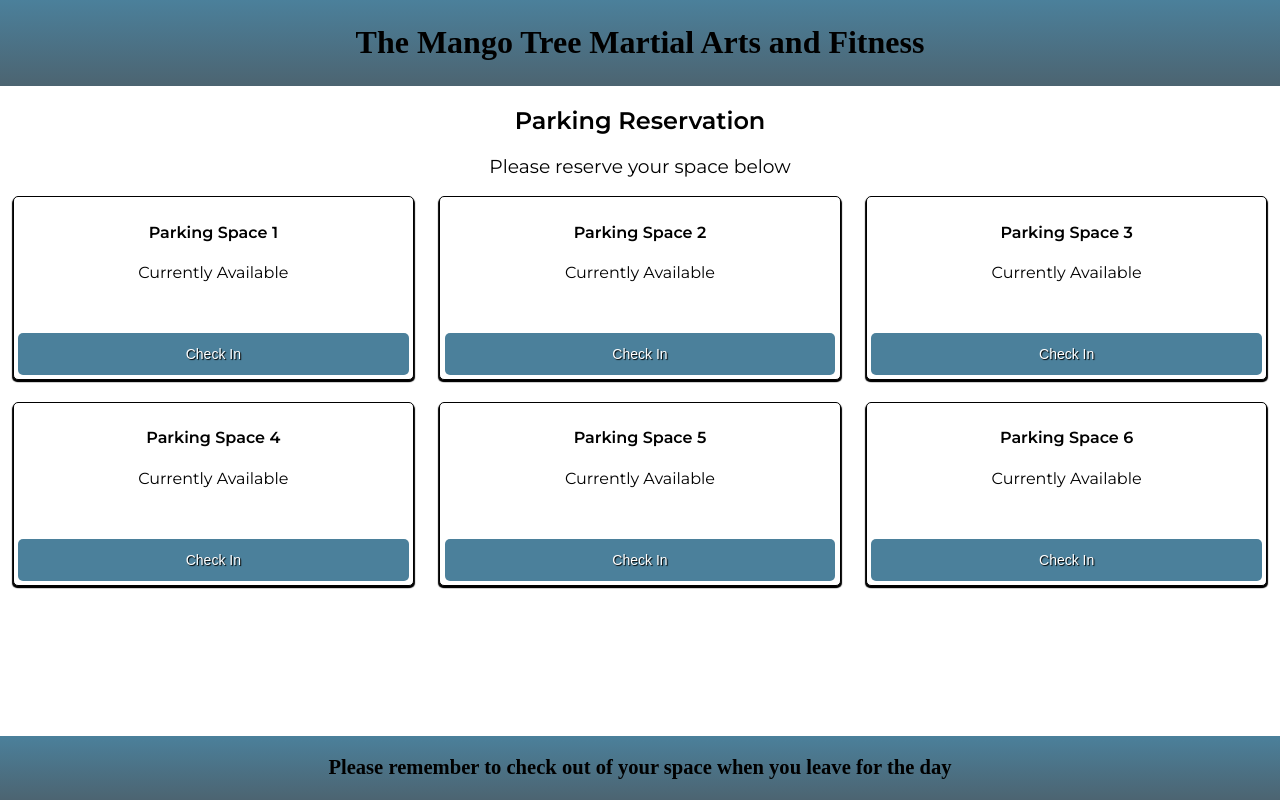
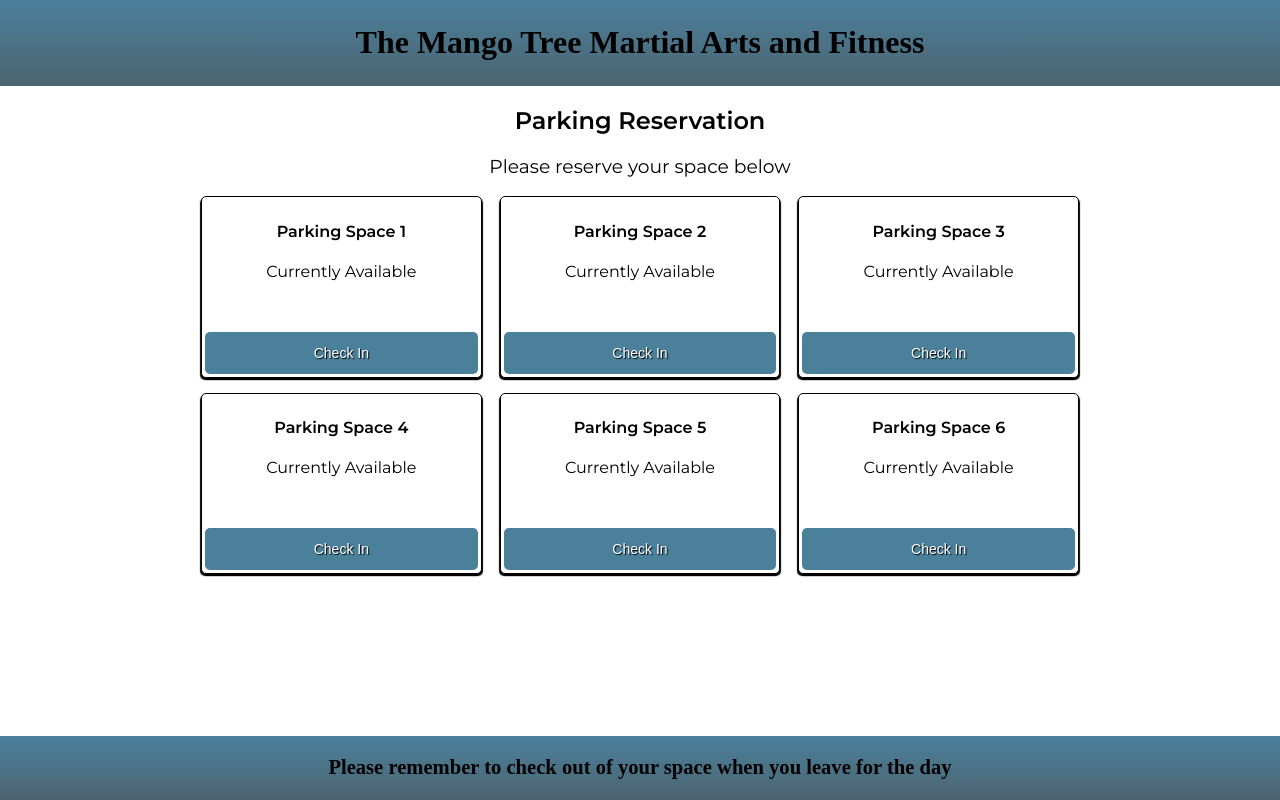
Before and after one commit to cthorpe1/mtparking_v2, a React app: page / in a window 1280 px wide. Built offline with nearby package versions, Linux system fonts and the light colour scheme.

Commit message:
Media query to increase left and right margin of ParkingLot on desktops

```diff
--- a/src/App.module.css
+++ b/src/App.module.css
@@ -13,12 +13,9 @@
     input {
       width: .5em;
     }
-    .container {
+    .App {
       margin-left: 0;
       margin-right: 0;
       grid-template-columns: 30% 30% 30%;
     }
-    .button {
-      position: relative;
-    }
   }
--- a/src/components/ParkingLot/ParkingLot.module.css
+++ b/src/components/ParkingLot/ParkingLot.module.css
@@ -4,3 +4,10 @@
     grid-template-rows: 1fr 1fr;
     text-align: center;
 }
+
+@media only screen and (min-width: 1200px) {
+    .ParkingLot {
+      margin-left: 15%;
+      margin-right: 15%;
+    }
+}
```
